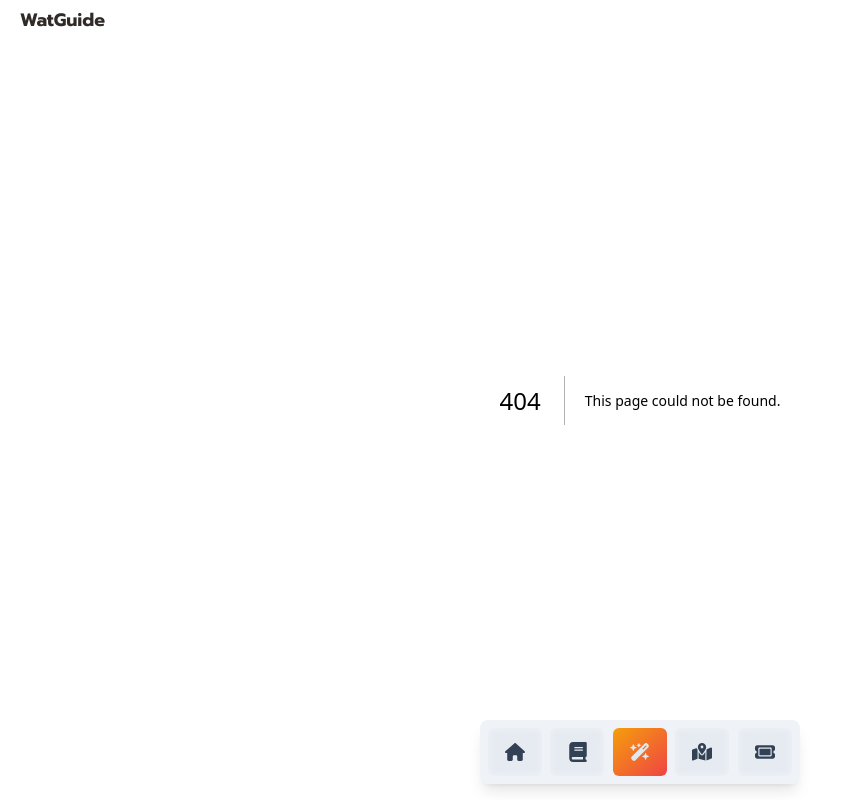
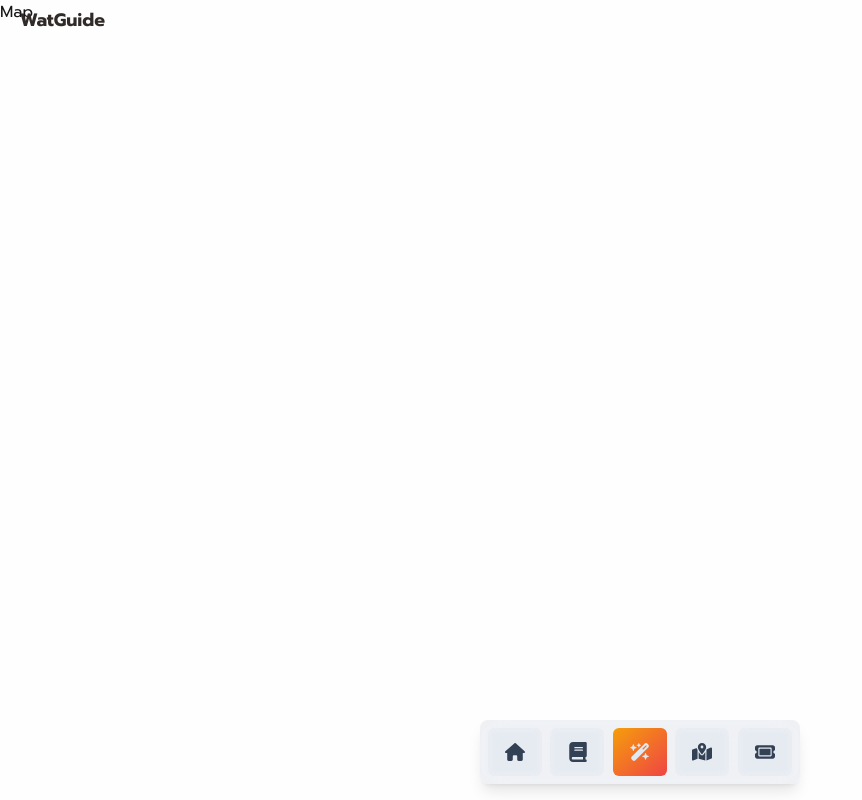
Before and after one commit to FeiZGe/WatGuide-web, a Next.js app: page /map in a window 1280 px wide. Before the commit this address had no page. Shown: the whole page, without its empty margins (0-862 px from the left). Built offline with nearby package versions, Linux system fonts and the light colour scheme.

Commit message:
Create: Map page

```diff
--- /dev/null
+++ b/app/map/page.tsx
@@ -0,0 +1,10 @@
+
+const Map = () => {
+  return (
+    <div>
+      Map
+    </div>
+  )
+}
+
+export default Map
```
